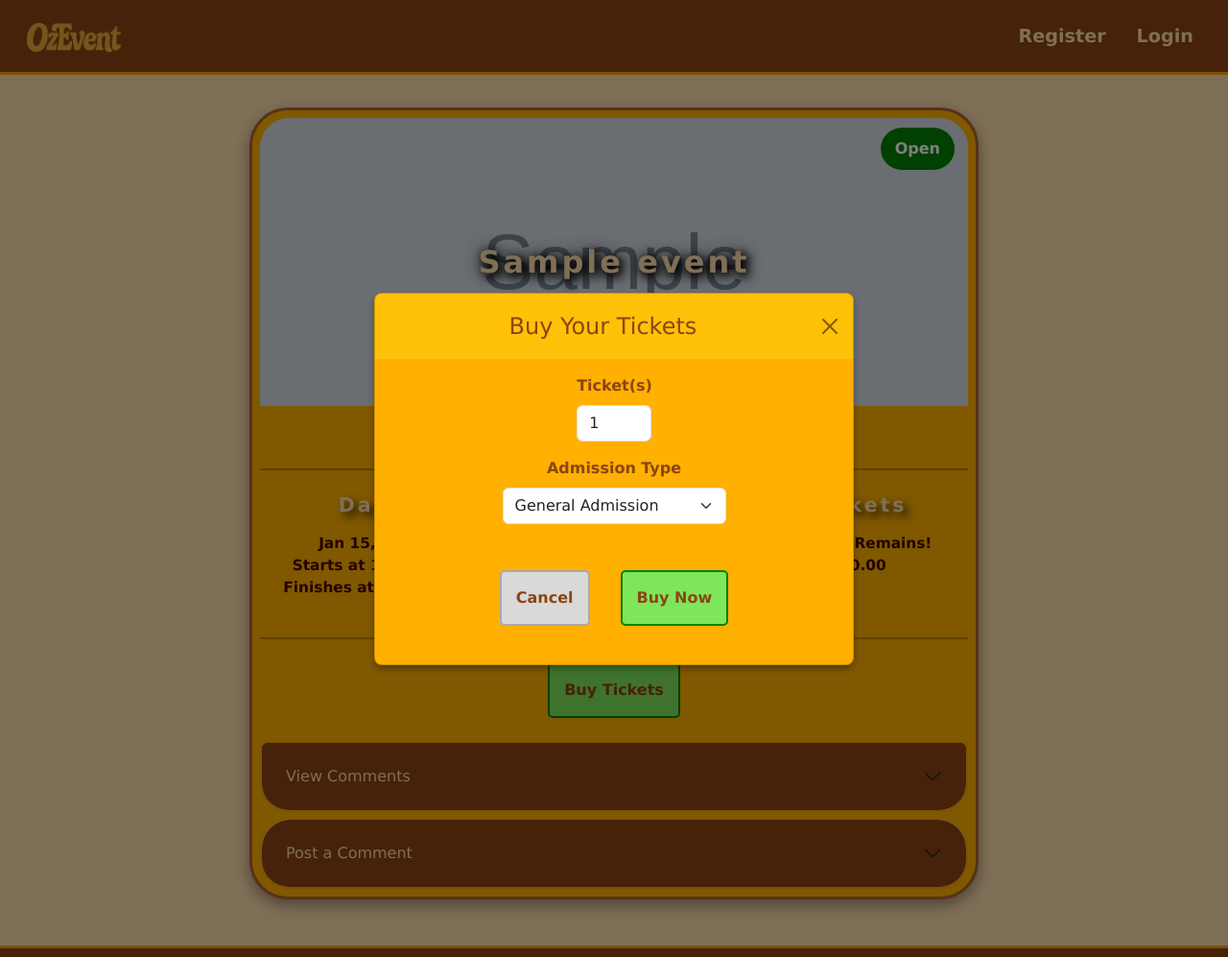
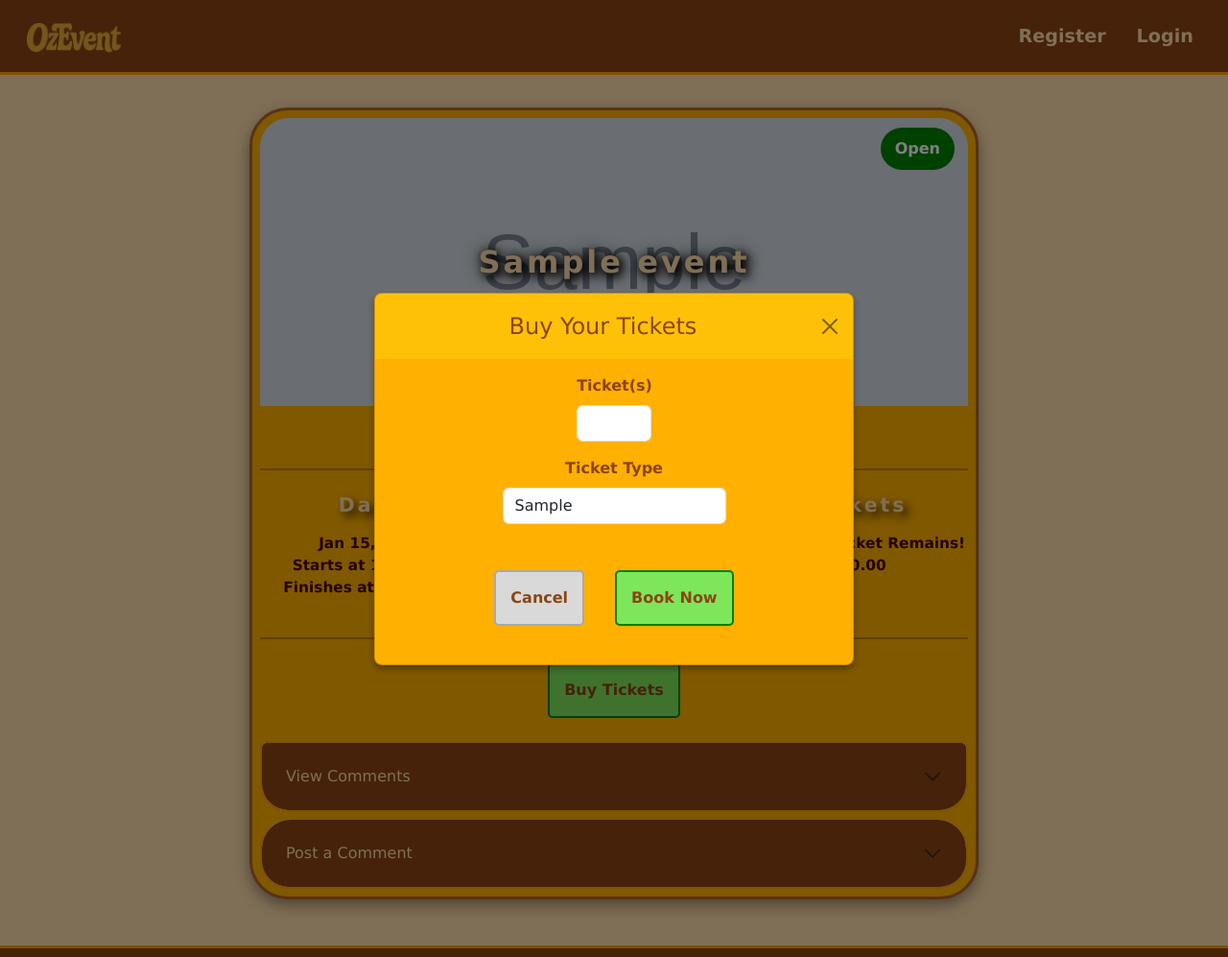
Before and after one commit to qarigby/IAB-207_A3_GRP-16, a Flask app: page /events/1 in a window 1280 px wide, after a click on "Buy Tickets". Shown: the whole page at 96% size. Run offline with Flask 3, Linux system fonts and the light colour scheme; tables that the repository leaves empty hold one stand-in row (values such as "Sample post"); grey boxes marked "Sample" are stand-in pictures; some libraries are stand-ins or nearby versions.

Commit message:
booking works !!

```diff
--- a/a3_group_16/ozevent/forms.py
+++ b/a3_group_16/ozevent/forms.py
@@ -147,11 +147,9 @@ class EventForm(FlaskForm):
 
 # Event Booking Form
 class BookingForm(FlaskForm):
-    ticket_type = SelectField('Ticket Type', validators=[InputRequired('Please select a type of ticket.')],
-        choices=[('general', 'General Admission'), ('reserved', 'Reserved Seating'), ('vip', 'VIP')])
-    num_tickets = IntegerField('Ticket(s)', validators=[InputRequired('Please enter the number of tickets.'),
-                                                     NumberRange(min=1, message='Must be at least 1.')])
-    submit = SubmitField('Buy Now')
+    ticket_type = SelectField('Ticket Type',  coerce=int, validators=[InputRequired('Please select a ticket.')])
+    num_tickets = IntegerField('Ticket(s)', validators=[InputRequired('Please enter the number of tickets you wish to book.'), NumberRange(min=1, message='Must be at least 1.')])
+    submit = SubmitField('Book Now')
 
 # Event Comment Form
 class CommentForm(FlaskForm):
--- a/a3_group_16/ozevent/static/style/main.css
+++ b/a3_group_16/ozevent/static/style/main.css
@@ -278,6 +278,16 @@ body {
     border-radius: 5px;
     padding: 15px;
     transition: all 0.5s ease;
+}
+
+#saveDraftBtn {
+    background: #90BFF9;
+    border: 2px solid #6082B6;
+}
+
+#saveDraftBtn:hover {
+    background: #6495ED;
+    color: white;
 }
 
 #discardEventBtn,
--- a/a3_group_16/ozevent/templates/booking_history.html
+++ b/a3_group_16/ozevent/templates/booking_history.html
@@ -38,7 +38,7 @@
                             {% if bookings|length != 0 %}
                                 {% for booking in bookings %}
                                 <div class="card text-decoration-none mb-4">
-                                    <img src="{{ url_for('static', filename='img/' ~ booking.event.image) }}" class="card-img-top">
+                                    <img src="{{ booking.event.image }}" class="card-img-top">
                                     <span class="status-bubble
                                     {% if booking.event.status == 'Open' %}bg-open
                                     {% elif booking.event.status == 'Sold Out' %}bg-soldOut
@@ -59,6 +59,7 @@
                                             </div>
                                             <div class="col-4 text-end">
                                                 <h5 class="card-title">Number of Tickets: {{ booking.num_tickets }}</h5>
+                                                <h5 class="card-title">Ticket Type: {{ booking.ticket.ticket_type }}</h5>
                                                 <h6 class="card-title">Booking Reference: {{ booking.ref_code }}</h6>
                                             </div>
                                         </div>
@@ -84,7 +85,7 @@
                                             </div>
                                             <div class="modal-footer justify-content-center mb-4">
                                                 <button type="button" class="btn me-3" id="saveDraftBtn" data-bs-dismiss="modal">Back</button>
-                                                <a href="{{ url_for('booking.cancel', booking_id=booking.event_id)}}" class="btn ms-3" id="discardEventBtn">Cancel Booking</a>
+                                                <a href="{{ url_for('booking.cancel', booking_id=booking.id)}}" class="btn ms-3" id="discardEventBtn">Cancel Booking</a>
                                             </div>
                                         </div>
                                     </div>
--- a/a3_group_16/ozevent/templates/events/create.html
+++ b/a3_group_16/ozevent/templates/events/create.html
@@ -27,7 +27,7 @@
                         <div class="form-group row">
                             <div class="col-12">
                                 <!-- Artist(s) -->
-                                {{ form.artist.label(class="form-label") }}<strong>*</strong>
+                                {{ form.artist.label(class="form-label") }}
                                 {{ form.artist(class="form-control", id="extraSmallTextArea") }}
                             </div>
                         </div>
--- a/a3_group_16/ozevent/templates/events/show.html
+++ b/a3_group_16/ozevent/templates/events/show.html
@@ -55,11 +55,11 @@
                                 <h4 class="mb-3" id="middleHeading">Tickets</h4>
                                 {% for ticket in event.tickets %}
                                     {% if ticket.available_tickets > 1 %}
-                                        <p>{{ ticket.available_tickets }} Tickets Remain!<br>${{ ticket.ticket_price }}</p>
+                                        <p>{{ ticket.available_tickets }} {{ticket.ticket_type}} Tickets Remain!<br>${{ ticket.ticket_price }}</p>
                                     {% elif ticket.available_tickets == 1 %}
-                                        <p>{{ ticket.available_tickets }} Ticket Remains!<br>${{ ticket.ticket_price }}</p>
+                                        <p>{{ ticket.available_tickets }} {{ticket.ticket_type}} Ticket Remains!<br>${{ ticket.ticket_price }}</p>
                                     {% else %}
-                                        <p>{{ ticket.available_tickets }} Tickets Remain <br>Event is Sold Out</p>
+                                        <p>{{ ticket.available_tickets }} {{ticket.ticket_type}} Tickets Remain<br></p>
                                     {% endif %}
                                 {% endfor %}
                             </div>
@@ -133,28 +133,27 @@
                     <div class="modal fade" id="bookingModal" tabindex="-1" aria-labelledby="bookingModalLabel" aria-hidden="true">
                         <div class="modal-dialog modal-dialog-centered">
                             <div class="modal-content">
+                                <form id="bookingForm" method="POST" action="{{ url_for('events.book', event_id=event.id) }}">
+                                    {{ booking_form.hidden_tag() }}
                                     <div class="modal-header bg-warning">
                                         <h4 class="modal-title text-center w-100" id="bookingModalLabel">Buy Your Tickets</h4>
                                         <button type="button" class="btn-close" data-bs-dismiss="modal" aria-label="Close"></button>
                                     </div>
                                     <div class="modal-body text-center">
                                         <div class="mx-auto col-2 mb-3">
-                                        <label for="ticketCount" class="form-label">Ticket(s)</label>
-                                        <input type="number" class="form-control" id="ticketCount" min="1" max="10" value="1">
+                                            {{ booking_form.num_tickets.label(class="form-label") }}
+                                            {{ booking_form.num_tickets(class="form-control") }}
                                         </div>
                                         <div class="mx-auto col-6 mb-3">
-                                        <label for="ticketType" class="form-label">Admission Type</label>
-                                        <select class="form-select" id="ticketType">
-                                            <option value="general">General Admission</option>
-                                            <option value="reserved">Reserved Seating</option>
-                                            <option value="vip">Backstage Passes</option>
-                                        </select>
+                                            {{ booking_form.ticket_type.label(class="form-label") }}
+                                            {{ booking_form.ticket_type(class="form-control") }}
                                         </div>
                                     </div>
                                     <div class="modal-footer justify-content-center mb-4">
                                         <button type="button" class="btn me-3" id="cancelBtn" data-bs-dismiss="modal">Cancel</button>
-                                    <button type="button" class="btn ms-3" id="buyTicketsBtn" data-bs-dismiss="modal">Buy Now</button>
+                                        {{ booking_form.submit(class="btn ms-3", id="buyTicketsBtn") }}
                                     </div>
+                                </form>
                             </div>
                         </div>
                     </div>
```
Also changed, not shown: a3_group_16/ozevent/bookings.py (+4 -3 lines), a3_group_16/ozevent/events.py (+48 -35 lines), a3_group_16/ozevent/utils.py (+23 -0 lines). Lines whose indentation alone changed are shown as unchanged.
